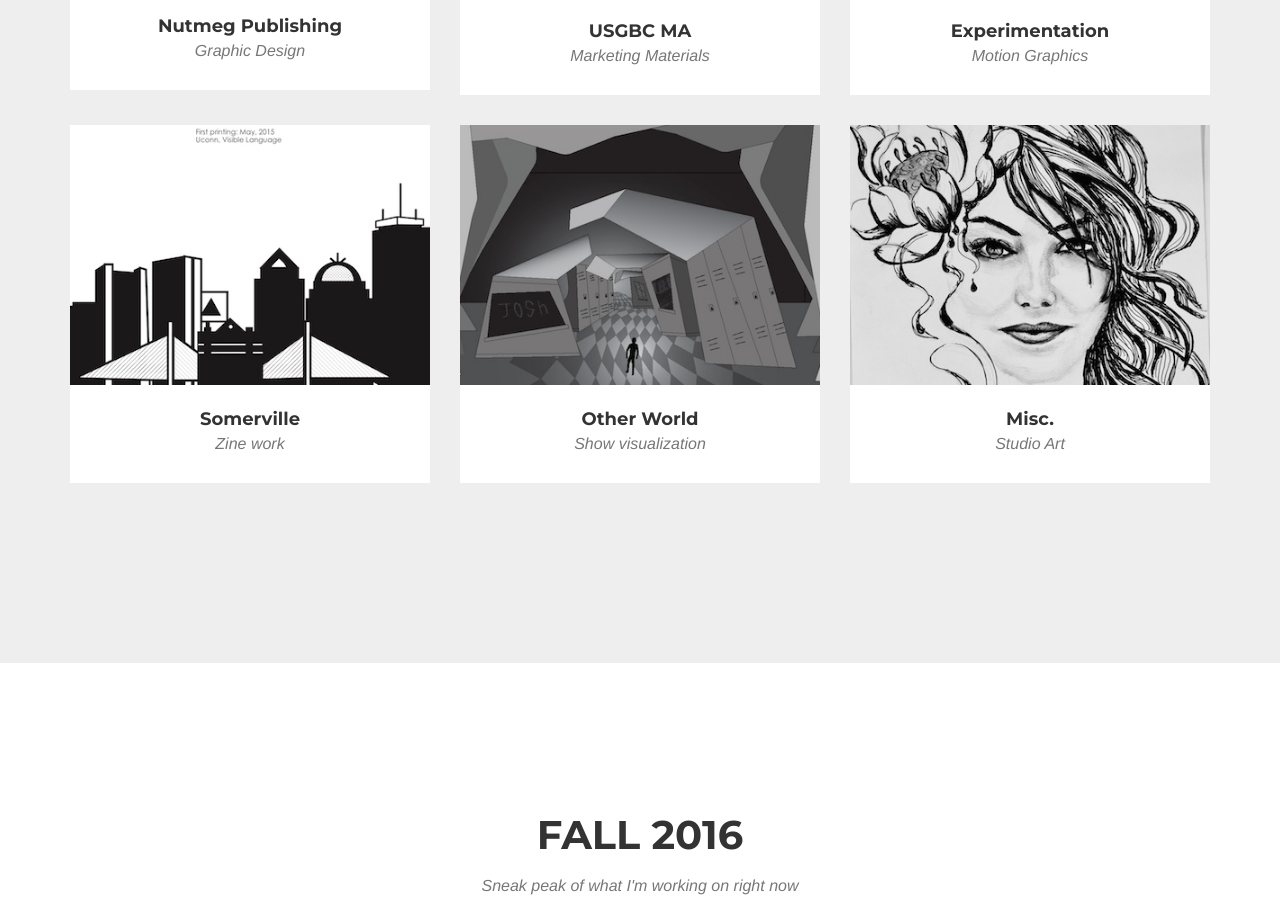
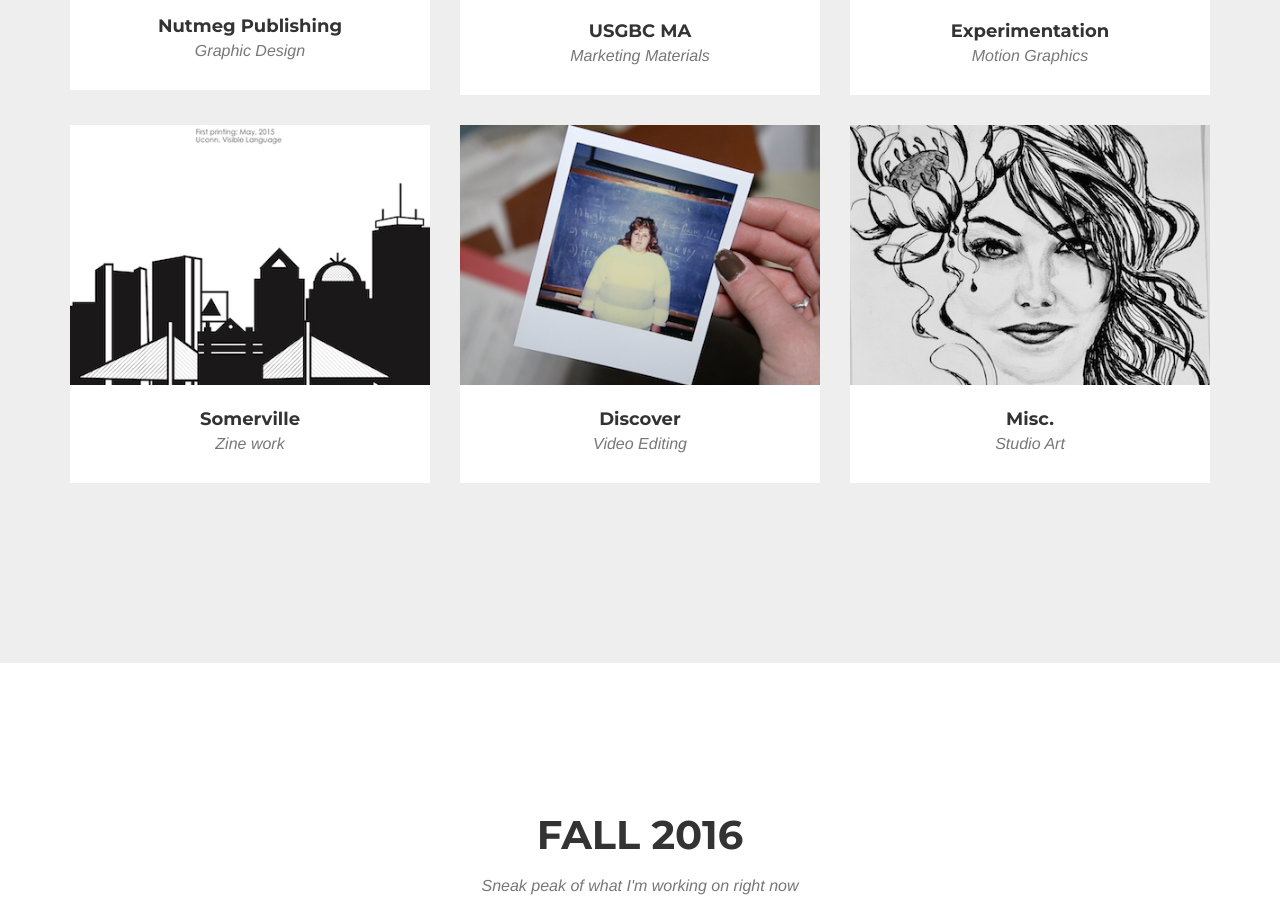
Before and after one commit to rachaeljberry/portfolioupdate, a website: page index.html in a window 1280 px wide. Shown: the part 1914-2836 px from the top of the page. Drawn offline with nearby package versions, Linux system fonts and the light colour scheme; a web font is replaced by a local one.

Commit message:
switched portfolio content

```diff
--- a/index.html
+++ b/index.html
@@ -184,11 +184,11 @@
                                 <i class="fa fa-plus fa-3x"></i>
                             </div>
                         </div>
-                        <img src="img/portfolio/otherwordsmall.jpg" class="img-responsive" alt="">
+                        <img src="img/portfolio/discover.png" class="img-responsive" alt="">
                     </a>
                     <div class="portfolio-caption">
-                        <h4> Other World </h4>
-                        <p class="text-muted"> Show visualization</p>
+                        <h4> Discover </h4>
+                        <p class="text-muted"> Video Editing </p>
                     </div>
                 </div>
                 <div class="col-md-4 col-sm-6 portfolio-item">
@@ -586,7 +586,13 @@
                                 <!-- Project Details Go Here -->
                                 <h2>Doodles</h2>
                                 <p class="item-intro text-muted"> Showcase of creative work</p>
-                                <img class="img-responsive img-centered" src="img/portfolio/escape-preview.png" alt="">
+
+                                <iframe src="https://player.vimeo.com/video/114306946" width="600" height="338" frameborder="0" webkitallowfullscreen mozallowfullscreen allowfullscreen></iframe>
+
+                                <img class="img-responsive img-centered" src="img/portfolio/discover1.png" alt="discover">
+                                <img class="img-responsive img-centered" src="img/portfolio/discover2.png" alt="discover">
+                                  <img class="img-responsive img-centered" src="img/portfolio/discover3.png" alt="discover">
+
                                 <p>Escape is a free PSD web template built by <a href="https://www.behance.net/MathavanJaya">Mathavan Jaya</a>. Escape is a one page web template that was designed with agencies in mind. This template is ideal for those looking for a simple one page solution to describe your business and offer your services.</p>
                                 <p>You can download the PSD template in this portfolio sample item at <a href="http://freebiesxpress.com/gallery/escape-one-page-psd-web-template/">FreebiesXpress.com</a>.</p>
                                 <button type="button" class="btn btn-primary" data-dismiss="modal"><i class="fa fa-times"></i> Close Project</button>
```
Also changed, not shown: img/portfolio/discover.png (added), img/portfolio/discover1.png (added), img/portfolio/discover2.png (added), img/portfolio/discover3.png (added).
